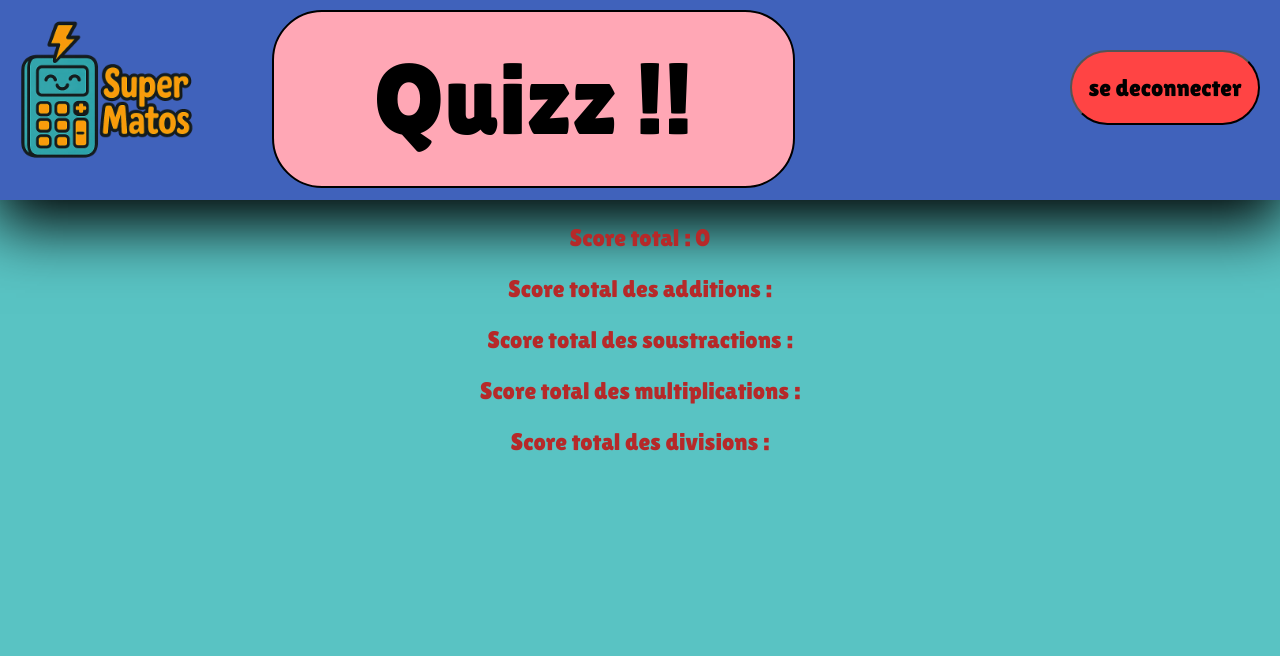
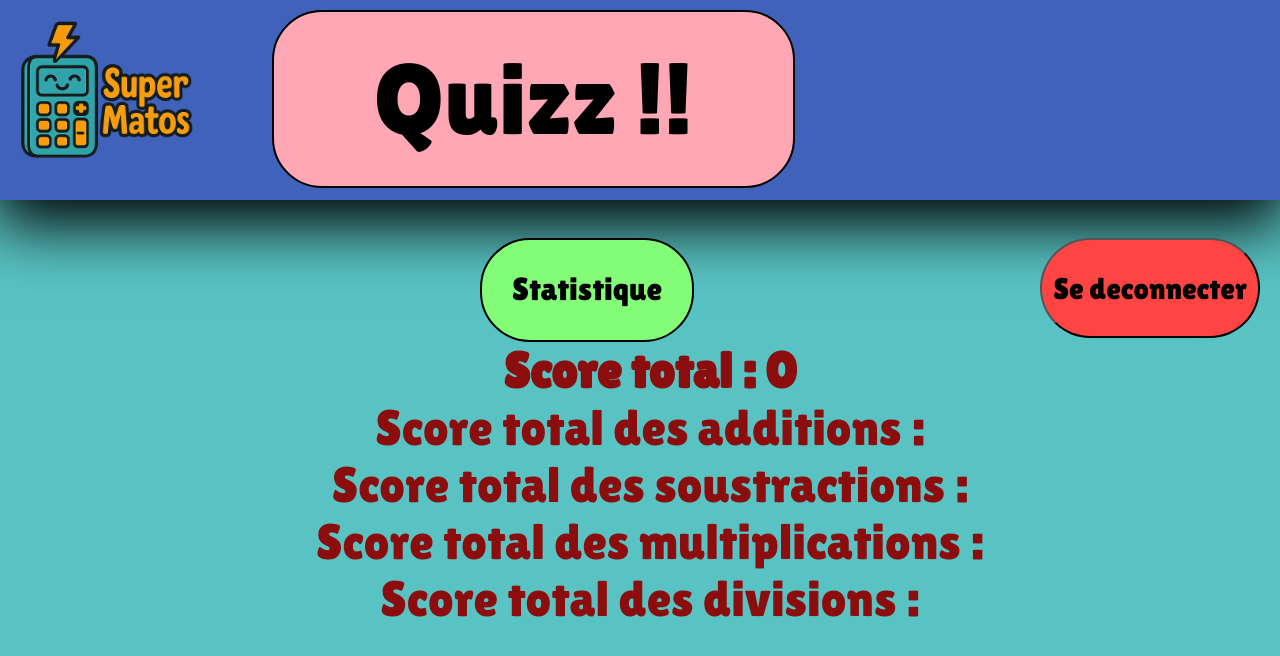
Before and after one commit to Jules-pecquereau/projet-appli-enfant-, a PHP site: page /profil.php in a window 1280 px wide. Shown: the top 656 px of the page. Run offline with PHP 8.4, Linux system fonts and the light colour scheme; the visitor is signed in with stand-in values (Sample User, id 1); data that the repository does not hold is empty.

Commit message:
header, inscription, profil, style

```diff
--- a/header.php
+++ b/header.php
@@ -31,9 +31,10 @@
                 <?php
                 if (isset($_SESSION["connexion"])){
                     if ($_SESSION["connexion"]==1){#si la personne est connecter alors ca affiche un bouton pour se deconnecter
+                        echo"<a class='statistique' href='profil.php'>Statistique</a>";
                         echo"
                         <form action='index.php?log=0' method='post'>
-                        <input type='submit' name='connecter' value='se deconnecter'>
+                        <input class='deconnexion' type='submit' name='connecter' value='Se deconnecter'>
                         </form>";
                     }
                     else {#sinon cela affiche un bouton pour se connecter
--- a/inscription.php
+++ b/inscription.php
@@ -13,7 +13,7 @@ include('header.php');
         <input type="date" name="date" required>
     </div>
     <div id="inscription_droite">
-        <input type="text" name="mail" placeholder="mail" required>
+        <input type="text" name="mail" placeholder="mail d'un adulte" required>
         <input type="password" name="mdp" placeholder="Mot de passe" required>
         <input type="password" name="mdp1" placeholder="Réecrire votre mot de passe" required>
         <?php
--- a/profil.php
+++ b/profil.php
@@ -19,8 +19,10 @@ while($resultat=$temp->fetch()){
 }
 $score_totale=$score_addition+$score_soustraction+$score_Multiplication+$score_Division;
 
-echo "<p>Score total : ".$score_totale."</p>";
-echo "<p>Score total des additions : ".$score_addition."</p><p> Score total des soustractions : ".$score_soustraction."</p>";
-echo "<p>Score total des multiplications : ".$score_Multiplication."<p>Score total des divisions : ".$score_Division."</p>";
+echo "<div class='container'><div class='score'><strong>Score total : ".$score_totale."</strong></div>";
+echo "<div class='score'>Score total des additions : ".$score_addition."</div>";
+echo "<div class='score'> Score total des soustractions : ".$score_soustraction."</div>";
+echo "<div class='score'>Score total des multiplications : ".$score_Multiplication."</div>";
+echo "<div class='score'>Score total des divisions : ".$score_Division."</div></div>";
 
 ?>
--- a/style.css
+++ b/style.css
@@ -94,15 +94,17 @@ a:hover{
 
 #bouton_connexion{
     float: right;
-
+    width: 800px;
 }
 
 #bouton_connexion input{
-    height: 75px;
-    width: 190px;
+    height: 100px;
+    width: 220px;
     background-color: rgb(255, 68, 68);
     margin-right: 20px;
     transition: 0.2s;
+    font-size: 30px;
+    float: right;
 }
 
 #bouton_connexion input:hover{
@@ -120,7 +122,6 @@ a:hover{
     width: 100px;
     margin-right: 30px;
     margin-left: 20px;
-
     padding : 30px 30px;
     background-color: rgb(131, 253, 120);
     font-family: "Lilita One", sans-serif;
@@ -140,6 +141,31 @@ a:hover{
 }
 
 .nav_btn:hover{
+    background-color: rgb(50, 224, 35);
+    color: black;
+}
+
+
+
+.statistique{
+    height: 40px;
+    width: 150px;
+    margin-top: 50px;
+    padding : 30px 30px;
+    background-color: rgb(131, 253, 120);
+    font-family: "Lilita One", sans-serif;
+    font-weight: 400;
+    font-style: normal;
+    text-decoration: none;
+    color: black;
+    font-size: 32px;
+    border: solid 2px black;
+    border-radius: 50px;
+    float: left;
+    transition: 0.2s;
+}
+
+.statistique:hover{
     background-color: rgb(50, 224, 35);
     color: black;
 }
@@ -403,3 +429,19 @@ margin-top: 60px ;
     color: #df9322;
     font-size: 50px;
 }
+
+.score{
+    font-size: 50px;
+    font-family: "Lilita One", sans-serif;
+    font-weight: 400;
+    font-style: normal;
+    color: #8b0d0d;
+
+}
+
+.container{
+    display: flex;
+    flex-direction: column;
+    width: 900px;
+    margin: 0 auto;
+}
```
